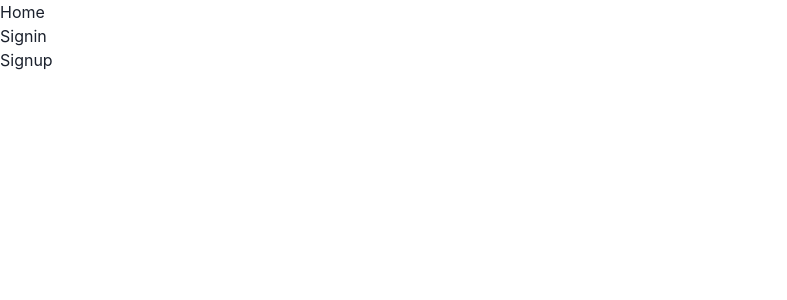
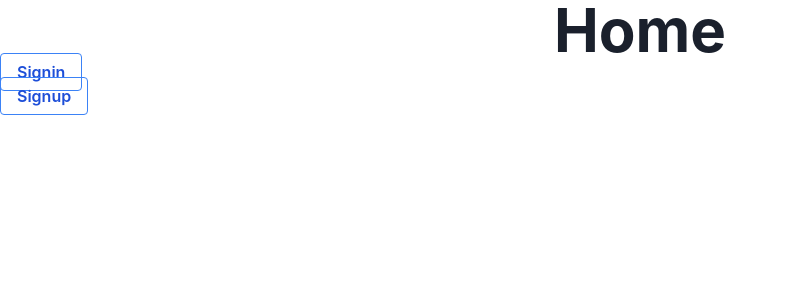
Before and after one commit to Yumekawa-chan/todo-calender-nextjs-app, a Next.js app: page / in a window 1280 px wide. Shown: the top 300 px of the page, without its empty margins (0-787 px from the left). Built offline with nearby package versions, Linux system fonts and the light colour scheme.

Commit message:
import tailwind

```diff
--- a/pages/index.tsx
+++ b/pages/index.tsx
@@ -3,10 +3,10 @@ import Link from "next/link";
 const index = () => {
   return (
     <div>
-      <p>Home</p>
-      <Link href = "/signin">Signin</Link>
+      <p className="text-6xl font-bold text-center ">Home</p>
+      <Link href = "/signin" className="bg-transparent hover:bg-blue-500 text-blue-700 font-semibold hover:text-white py-2 px-4 border border-blue-500 hover:border-transparent rounded text-center">Signin</Link>
       <br />
-      <Link href = "/signup">Signup</Link>
+      <Link href = "/signup" className="bg-transparent hover:bg-blue-500 text-blue-700 font-semibold hover:text-white py-2 px-4 border border-blue-500 hover:border-transparent rounded text-center">Signup</Link>
     </div>
   );
 }
--- a/styles/globals.css
+++ b/styles/globals.css
@@ -19,3 +19,7 @@ a {
 .blue{
   color:darkcyan;
 }
+
+@tailwind base;
+@tailwind components;
+@tailwind utilities;
```
